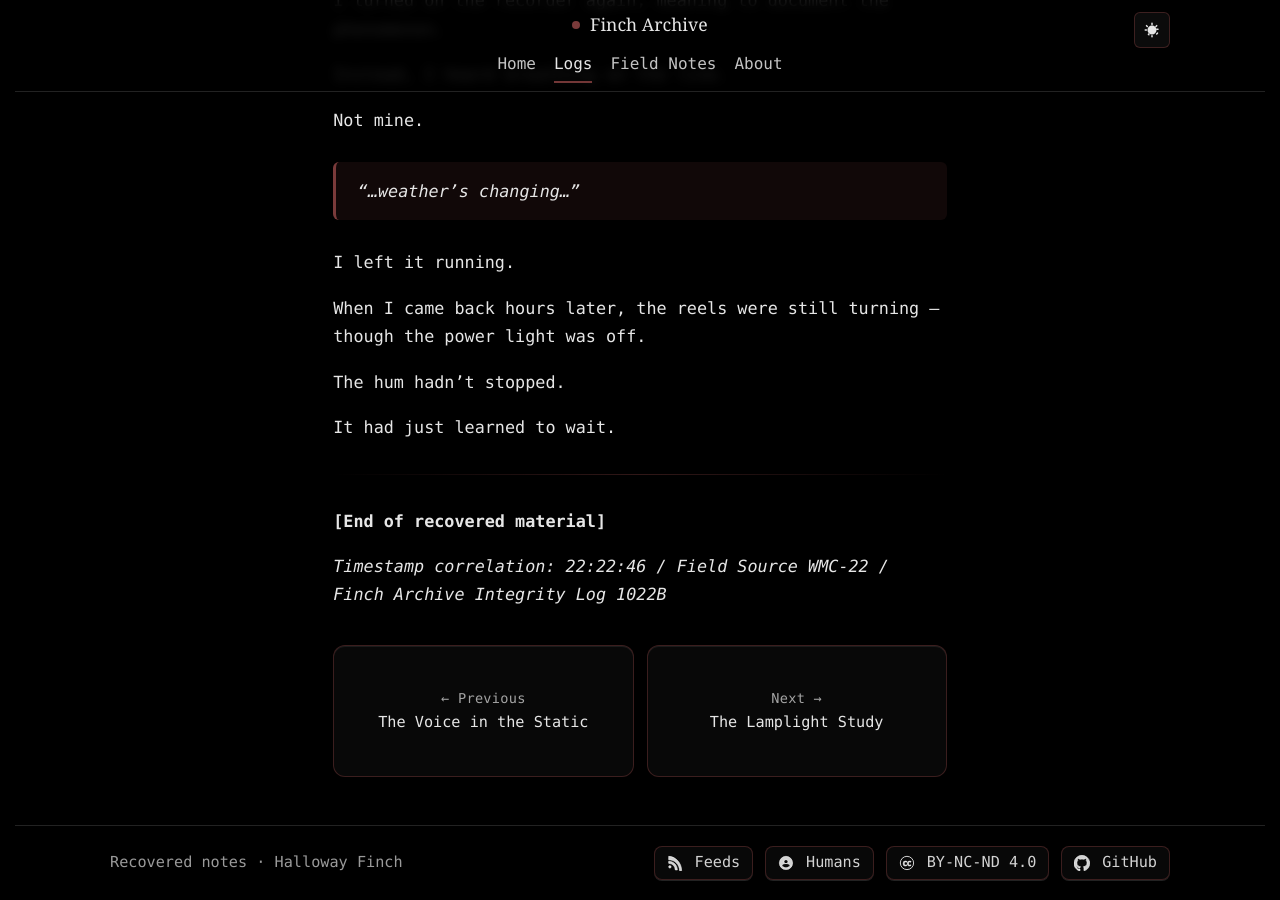
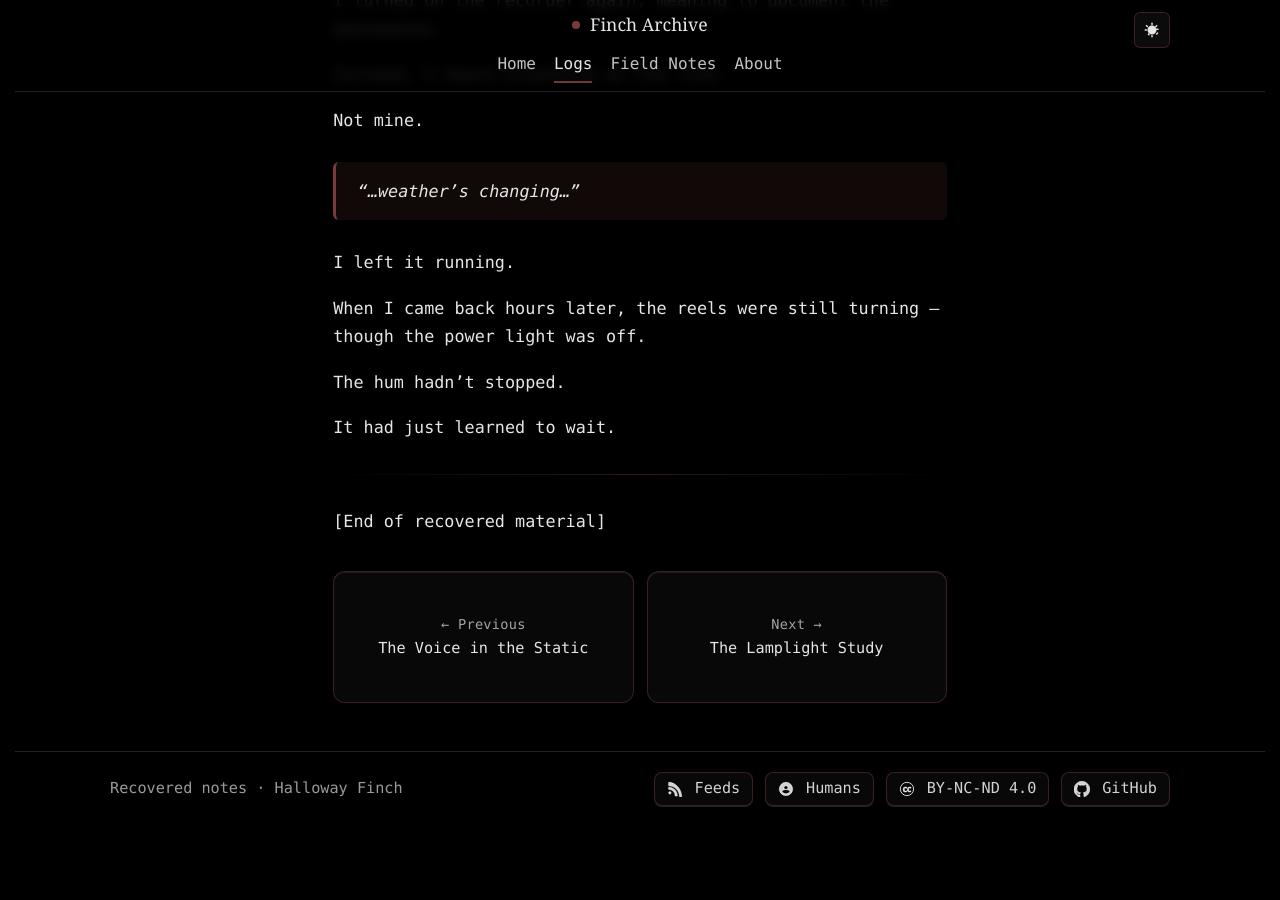
Before and after one commit to HallowayFinch/fincharchive.com, a Jekyll site: the page built from _logs/the-orchard-transmission.md, in a window 1280 px wide and 900 px high, scrolled down 6013 px. Built offline with Jekyll 4.4.1, drawn with Linux system fonts in a browser that asks for light colours; after the commit the page ends 6839 px from its top, so only the background shows below that.

Commit message:
Remove unnecessary formatting and clean up text

```diff
--- a/_logs/the-orchard-transmission.md
+++ b/_logs/the-orchard-transmission.md
@@ -189,7 +189,4 @@ The hum hadn’t stopped.
 It had just learned to wait.
 
 ---
-
-**[End of recovered material]**
-
-*Timestamp correlation: 22:22:46 / Field Source WMC-22 / Finch Archive Integrity Log 1022B*
+[End of recovered material]
```
